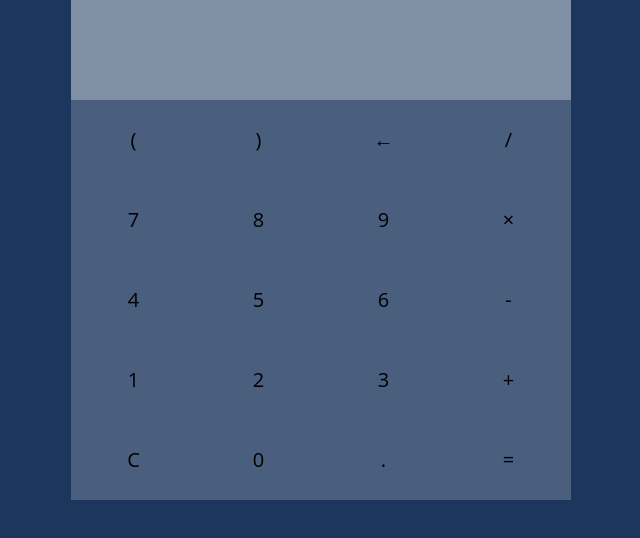
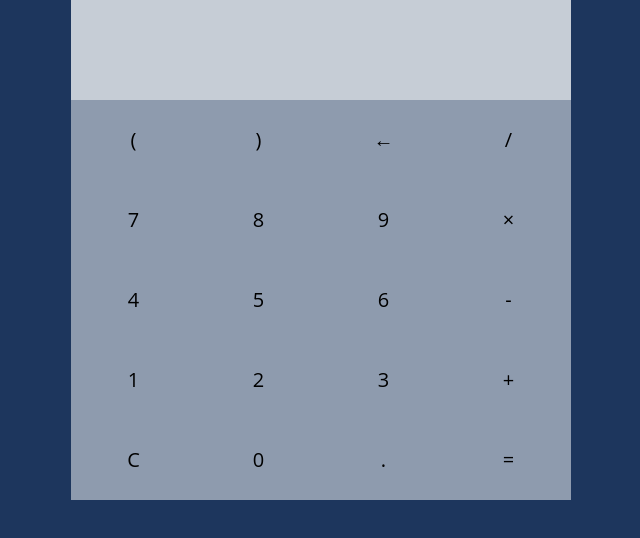
Before and after one commit to Nikolai-Adamovich/Calculator, a website: page index.html in a window 1280 px wide. Shown: the whole page, without its empty margins (319-959 px from the left). Drawn offline with nearby package versions, Linux system fonts and the light colour scheme.

Commit message:
bug fix + css minor changes

```diff
--- a/css/style.css
+++ b/css/style.css
@@ -30,12 +30,12 @@ li {
     margin: 0 auto;
     width: 500px;
     height: 500px;
-    background: rgba(255,255,255,0.2);
+    background: rgba(255,255,255,0.5);
 }
 .calc__screen {
     width: 100%;
     height: 20%;
-    background: rgba(255,255,255,0.3);
+    background: rgba(255,255,255,0.5);
     position: relative;
 }
 .input {
--- a/js/controllers/CalculateController.js
+++ b/js/controllers/CalculateController.js
@@ -9,6 +9,7 @@
     function CalculateController($scope) {
         var input = document.querySelector('input.input');
 
+        $scope.input = '';
         $scope.calculate = function () {
             $scope.result = calc($scope.input);
         };
```
